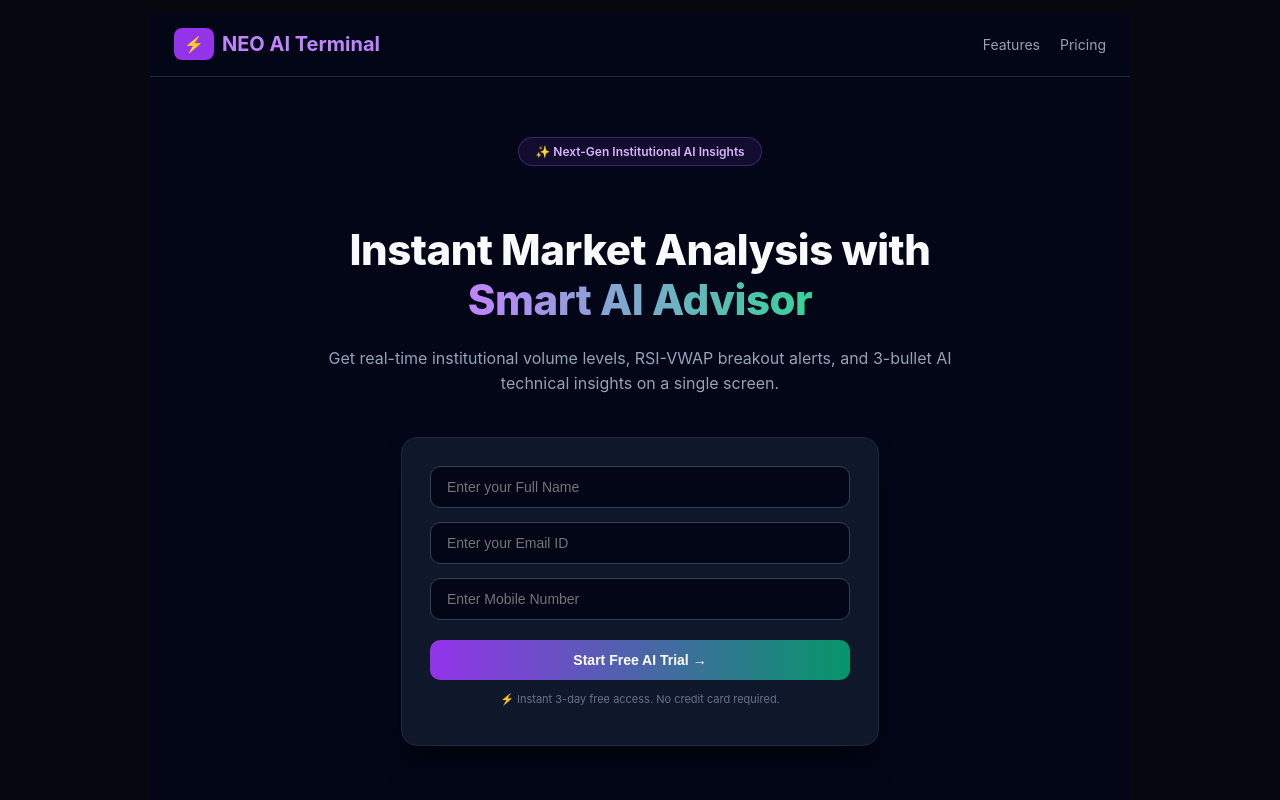
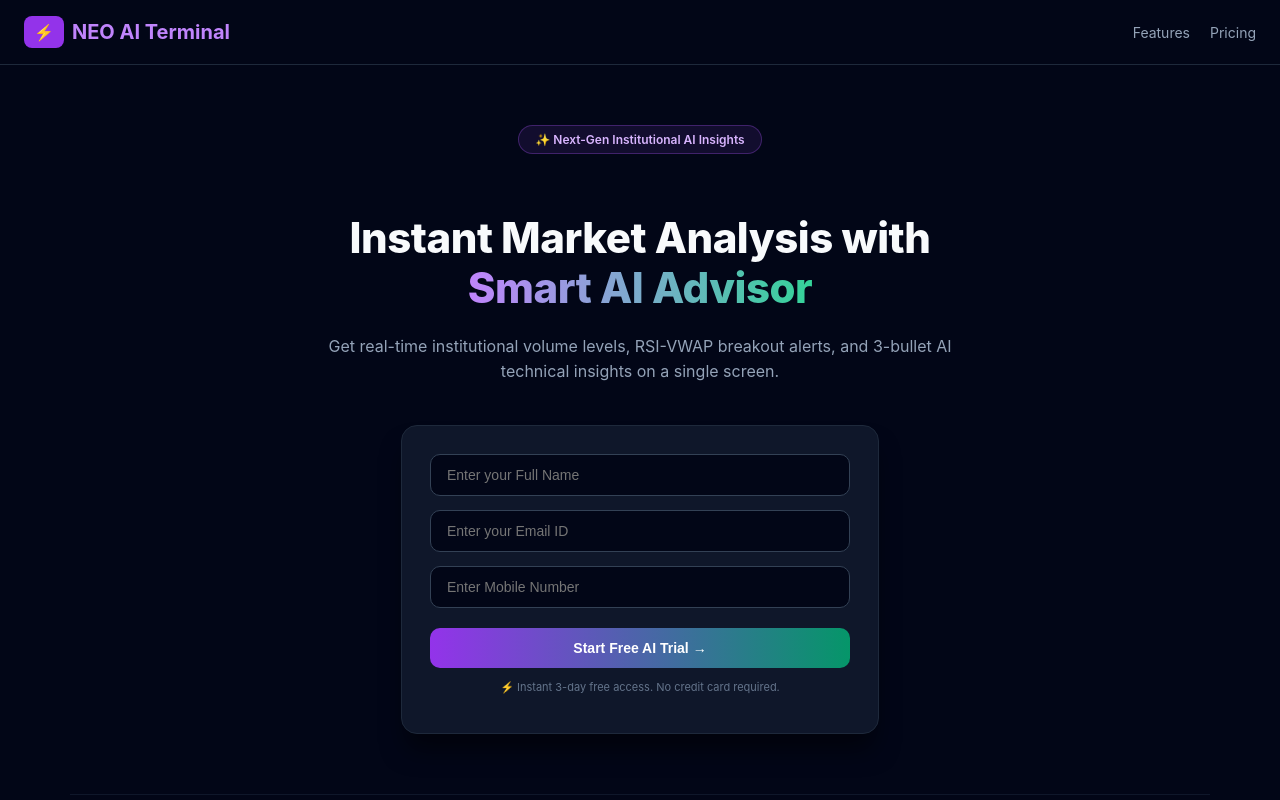
Before and after one commit to Sanchitbarjibhe/StockViewAI, a Next.js app: page / in a window 1280 px wide. Shown: the top 800 px of the page. Built offline with nearby package versions, Linux system fonts and the light colour scheme.

Commit message:
chore: update dependencies in package.json to include vercel

```diff
--- a/app/page.tsx
+++ b/app/page.tsx
@@ -41,17 +41,21 @@
 
   return (
     // Main shell for the dashboard page layout.
-    <div className="home-shell">
-      <div className="home-content">
-        {/* Decorative background glow visible behind the dashboard. */}
-        <div className="home-glow" />
 
-        {/* Scrollable content container for the dashboard sections. */}
-        <div className="home-scroll-area no-scrollbar">
-          <LandingPage />
-        </div>
-      </div>
-    </div>
+    <>
+      <LandingPage />
+    </>
+
+    // <div className="home-shell">
+    //   <div className="home-content">
+    //     {/* Decorative background glow visible behind the dashboard. */}
+    //     <div className="home-glow" />
+
+    //     {/* Scrollable content container for the dashboard sections. */}
+    //     <div className="home-scroll-area no-scrollbar">
+    //     </div>
+    //   </div>
+    // </div>
 
   );
 }
--- a/package.json
+++ b/package.json
@@ -18,7 +18,8 @@
     "react": "^19.2.8",
     "react-dom": "^19.2.8",
     "rss-parser": "^3.13.0",
-    "tailwind-merge": "^3.6.0"
+    "tailwind-merge": "^3.6.0",
+    "vercel": "^58.1.0"
   },
   "devDependencies": {
     "@tailwindcss/postcss": "^4",
```
Also changed, not shown: 2 other files (tests, documents, lock files or other folders).
